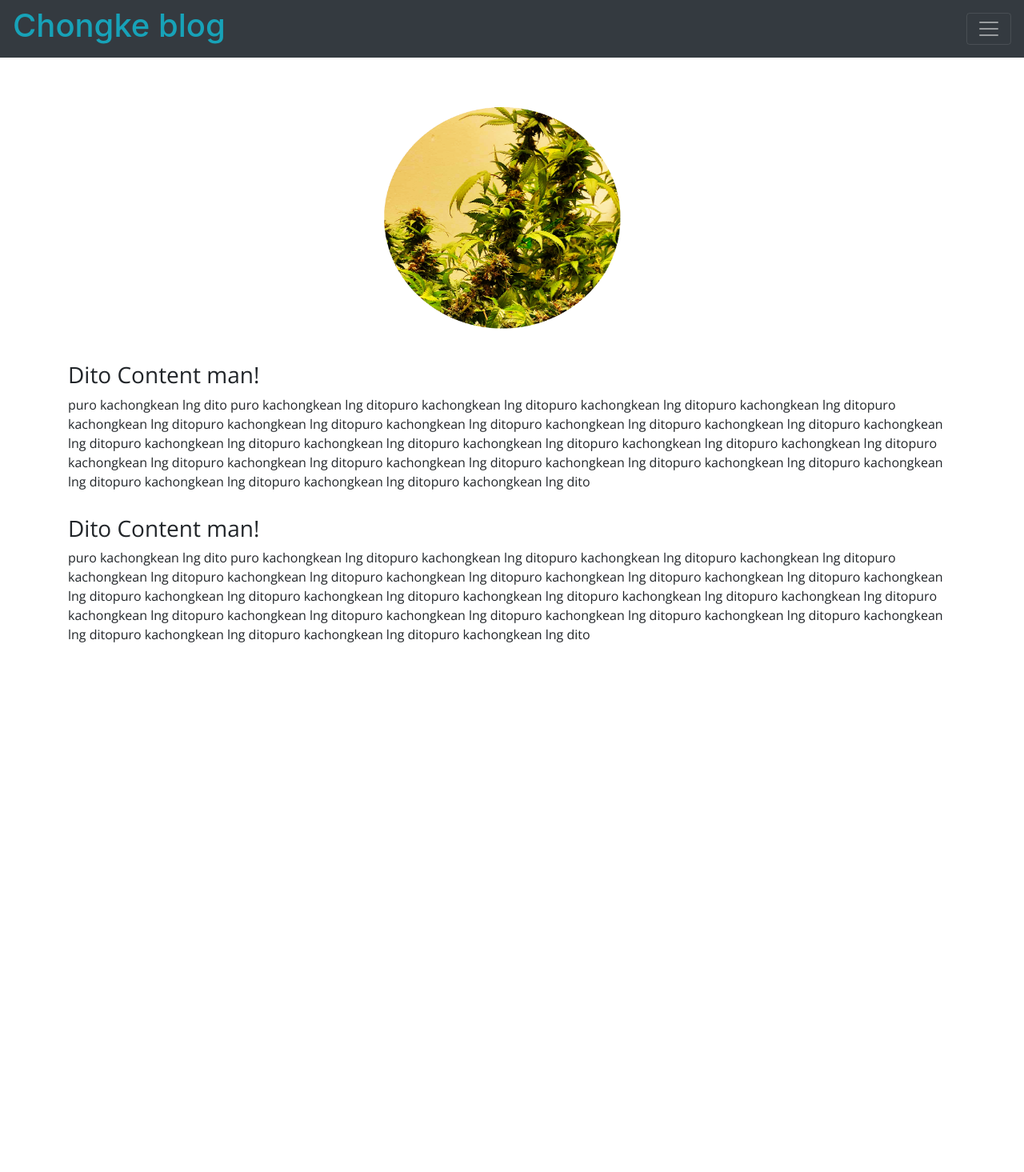
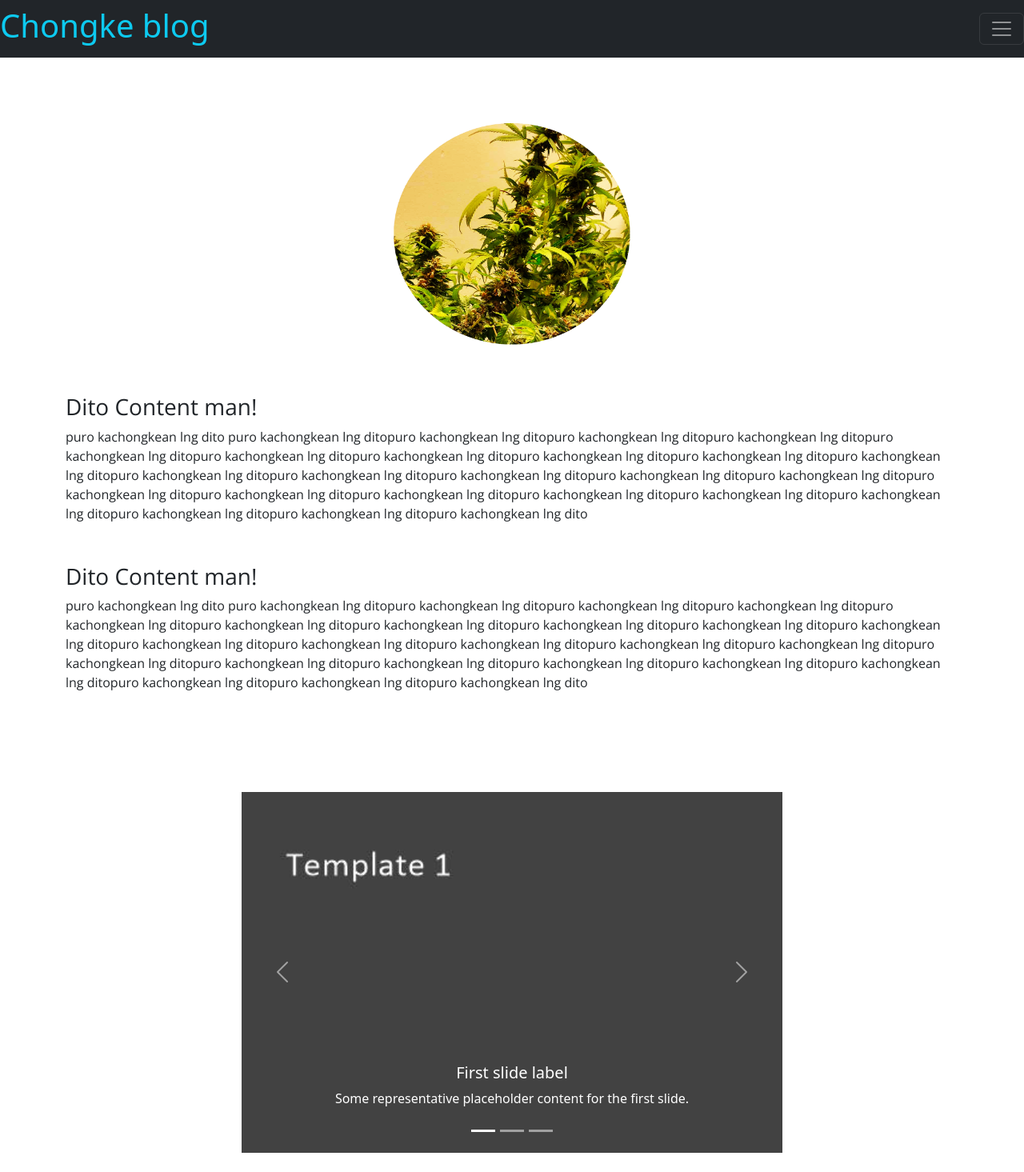
Before and after one commit to Rottie420/web_parking, a Flask app: page / in a window 1280 px wide. Shown: the whole page at 80% size. Before the commit the page ends 803 px from the top, so only its background shows below. Run offline with Flask 3, Linux system fonts and the light colour scheme; some libraries are stand-ins or nearby versions.

Commit message:
****added carousel slide.

```diff
--- a/static/styles.css
+++ b/static/styles.css
@@ -1,5 +1,5 @@
 #content {
-    margin-top: 30px;
+    margin-top: 50px;
     font-family: 'Open Sans';
     font-size: 16px;
 }
@@ -7,6 +7,21 @@
 #photo-1 {
     width: 350px;
     height: 300px;
-    margin-right: 25px;
-    margin-top: 50px;
+    margin-top: 70px;
 }
+
+
+#carousel-img {
+    margin-top: 100px;
+    width: 700px;
+    height: 500px;
+    align-content: center;
+}
+
+
+
+/* .carousel-control-next,
+.carousel-control-prev,
+.carousel-indicators  {
+    filter: invert(100%);
+} */
--- a/templates/home.html
+++ b/templates/home.html
@@ -13,9 +13,16 @@
 
         <!-- bootstrap 5.0 -->
         <link rel="stylesheet" href="https://cdn.jsdelivr.net/npm/bootstrap@4.0.0/dist/css/bootstrap.min.css" integrity="sha384-Gn5384xqQ1aoWXA+058RXPxPg6fy4IWvTNh0E263XmFcJlSAwiGgFAW/dAiS6JXm" crossorigin="anonymous">
+
         <script src="https://code.jquery.com/jquery-3.2.1.slim.min.js" integrity="sha384-KJ3o2DKtIkvYIK3UENzmM7KCkRr/rE9/Qpg6aAZGJwFDMVNA/GpGFF93hXpG5KkN" crossorigin="anonymous"></script>
+
         <script src="https://cdn.jsdelivr.net/npm/popper.js@1.12.9/dist/umd/popper.min.js" integrity="sha384-ApNbgh9B+Y1QKtv3Rn7W3mgPxhU9K/ScQsAP7hUibX39j7fakFPskvXusvfa0b4Q" crossorigin="anonymous"></script>
+
         <script src="https://cdn.jsdelivr.net/npm/bootstrap@4.0.0/dist/js/bootstrap.min.js" integrity="sha384-JZR6Spejh4U02d8jOt6vLEHfe/JQGiRRSQQxSfFWpi1MquVdAyjUar5+76PVCmYl" crossorigin="anonymous"></script>
+
+        <link href="https://cdn.jsdelivr.net/npm/bootstrap@5.3.2/dist/css/bootstrap.min.css" rel="stylesheet" integrity="sha384-T3c6CoIi6uLrA9TneNEoa7RxnatzjcDSCmG1MXxSR1GAsXEV/Dwwykc2MPK8M2HN" crossorigin="anonymous">
+
+        <script src="https://cdn.jsdelivr.net/npm/bootstrap@5.3.2/dist/js/bootstrap.bundle.min.js" integrity="sha384-C6RzsynM9kWDrMNeT87bh95OGNyZPhcTNXj1NW7RuBCsyN/o0jlpcV8Qyq46cDfL" crossorigin="anonymous"></script>
 
         <!-- adsbygoole script -->
         <script async src="https://pagead2.googlesyndication.com/pagead/js/adsbygoogle.js"></script>
@@ -63,6 +70,50 @@
             <p>puro kachongkean lng dito puro kachongkean lng ditopuro kachongkean lng ditopuro kachongkean lng ditopuro kachongkean lng ditopuro kachongkean lng ditopuro kachongkean lng ditopuro kachongkean lng ditopuro kachongkean lng ditopuro kachongkean lng ditopuro kachongkean lng ditopuro kachongkean lng ditopuro kachongkean lng ditopuro kachongkean lng ditopuro kachongkean lng ditopuro kachongkean lng ditopuro kachongkean lng ditopuro kachongkean lng ditopuro kachongkean lng ditopuro kachongkean lng ditopuro kachongkean lng ditopuro kachongkean lng ditopuro kachongkean lng ditopuro kachongkean lng ditopuro kachongkean lng dito</p>
         </div>
 
+        <div class="container img-fluid" id="carousel-img">
+          <div id="carouselExampleCaptions" class="carousel slide" data-bs-ride="carousel">
+            <div class="carousel-indicators">
+              <button type="button" data-bs-target="#carouselExampleCaptions" data-bs-slide-to="0" class="active" aria-current="true" aria-label="Slide 1"></button>
+              <button type="button" data-bs-target="#carouselExampleCaptions" data-bs-slide-to="1" aria-label="Slide 2"></button>
+              <button type="button" data-bs-target="#carouselExampleCaptions" data-bs-slide-to="2" aria-label="Slide 3"></button>
+            </div>
+            <div class="carousel-inner">
+              <a href="/">
+              <div class="carousel-item active">
+                <img src="static/template_1.jpg" class="d-block w-100" alt="...">
+                <div class="carousel-caption d-none d-md-block">
+                  <h5>First slide label</h5>
+                  <p>Some representative placeholder content for the first slide.</p>
+                </div>
+              </a>
+              </div>
+              <div class="carousel-item">
+                <a href="http://flythrifty.com" target="_blank">
+                <img src="static/template_1.jpg" class="d-block w-100" alt="...">
+                <div class="carousel-caption d-none d-md-block">
+                  <h5>Second slide label</h5>
+                  <p>Some representative placeholder content for the second slide.</p>
+                </div>
+                <a href="/">
+              </div>
+              <div class="carousel-item">
+                <img src="static/template_1.jpg" class="d-block w-100" alt="...">
+                <div class="carousel-caption d-none d-md-block">
+                  <h5>Third slide label</h5>
+                  <p>Some representative placeholder content for the third slide.</p>
+                </div>
+              </div>
+            </div>
+            <button class="carousel-control-prev" type="button" data-bs-target="#carouselExampleCaptions" data-bs-slide="prev">
+              <span class="carousel-control-prev-icon" aria-hidden="true"></span>
+              <span class="visually-hidden">Previous</span>
+            </button>
+            <button class="carousel-control-next" type="button" data-bs-target="#carouselExampleCaptions" data-bs-slide="next">
+              <span class="carousel-control-next-icon" aria-hidden="true"></span>
+              <span class="visually-hidden">Next</span>
+            </button>
+          </div>
+        </div>
         <!-- AdSense ad unit -->
         <ins class="adsbygoogle"
              style="display:block"
@@ -74,4 +125,8 @@
         </script>
         <!-- End of AdSense ad unit -->
     </body>
+
+
+
+
 </html>
```
Also changed, not shown: static/template_1.jpg (added), static/template_2.jpg (added), 1 other file.
